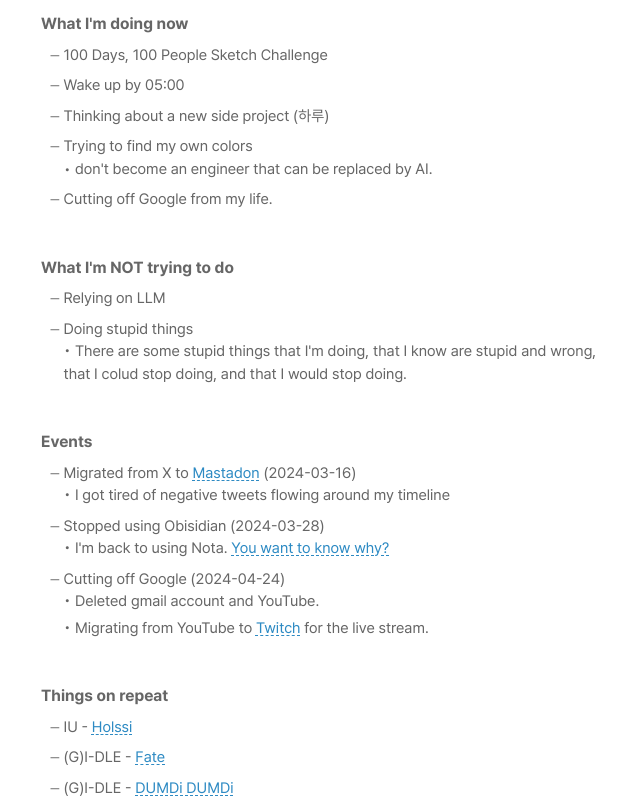
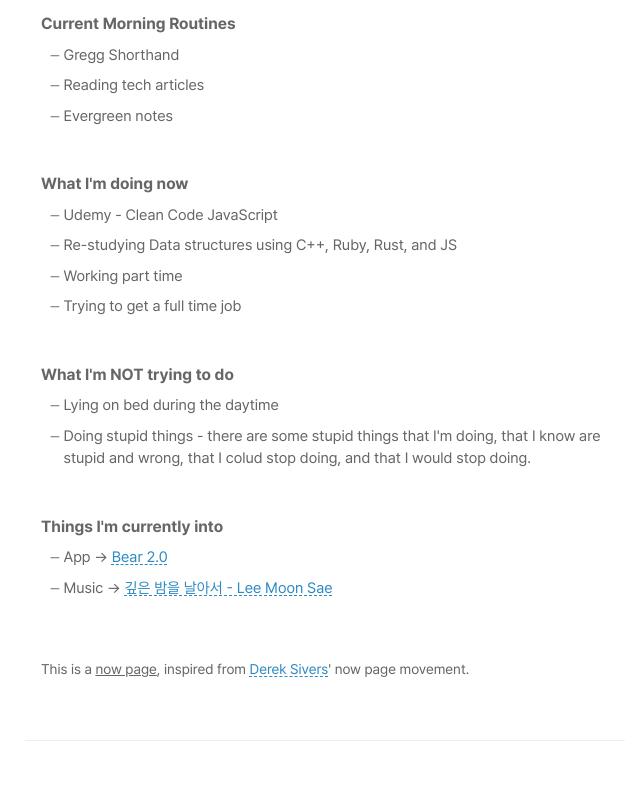
Before and after one commit to raselshikdar/blog.rasel.us.kg, a Next.js app: page /now in a window 1280 px wide. Shown: the part 240-1040 px from the top of the page, without its empty margins (315-955 px from the left). Built offline with nearby package versions, Linux system fonts and the light colour scheme.

Commit message:
about page updated

```diff
--- a/src/lib/metadata.tsx
+++ b/src/lib/metadata.tsx
@@ -164,11 +164,6 @@ export const metadata: Metadata = {
       handle: 'img9417',
       link: 'https://github.com/img9417',
     },
-    mastodon: {
-      name: 'Mastodon',
-      handle: 'img9417@mstdn.social',
-      link: 'https://elk.zone/mstdn.social/@img9417',
-    },
     instagram: {
       name: 'Instagram',
       handle: 'drawing_img9417',
--- a/src/pages/about/index.tsx
+++ b/src/pages/about/index.tsx
@@ -71,14 +71,6 @@ const About = () => {
             <h1 className={styles['header__title']}>{owner.name}</h1>
             <h3 className={styles['header__subtitle']}>{owner.role}</h3>
             <div className={styles['header__contact']}>
-              <a href="https://mstdn.social/@img9417" rel="noopener noreferrer">
-                <Image
-                  src={'/mastodon-logo.png'}
-                  width={22}
-                  height={22}
-                  alt="mastodon"
-                />
-              </a>
               <a
                 href={contacts.github.link}
                 rel="noopener noreferrer"
@@ -98,8 +90,6 @@ const About = () => {
               >
                 <Image src={'/email.png'} width={20} height={20} alt="github" />
               </a>
-
-              {/* <a href={`mailto:${owner.email}`}>{owner.email}</a> */}
             </div>
           </div>
         </header>
--- a/src/pages/now/index.tsx
+++ b/src/pages/now/index.tsx
@@ -34,27 +34,30 @@ const Now = () => {
           <h1 className={styles.title}>now</h1>
           <div className={styles.date}>
             <span>published ー 2024-03-18, from KY.</span>
-            <span>updated ー 2024-04-24, from KY.</span>
+            <span>updated ー 2024-06-06, from KY.</span>
           </div>
         </div>
         <main className={styles.main}>
           <div className={styles.section}>
             <div className={styles.title}>
+              <strong>Current Morning Routines</strong>
+            </div>
+            <ul className={styles.list}>
+              <li>Gregg Shorthand</li>
+              <li>Reading tech articles</li>
+              <li>Evergreen notes</li>
+            </ul>
+          </div>
+
+          <div className={styles.section}>
+            <div className={styles.title}>
               <strong>What I'm doing now</strong>
             </div>
             <ul className={styles.list}>
-              <li>100 Days, 100 People Sketch Challenge</li>
-              <li>Wake up by 05:00</li>
-              <li>Thinking about a new side project (하루)</li>
-              <li>
-                Trying to find my own colors
-                <ul>
-                  <li>
-                    • don't become an engineer that can be replaced by AI.
-                  </li>
-                </ul>
-              </li>
-              <li>Cutting off Google from my life.</li>
+              <li>Udemy - Clean Code JavaScript</li>
+              <li>Re-studying Data structures using C++, Ruby, Rust, and JS</li>
+              <li>Working part time</li>
+              <li>Trying to get a full time job</li>
             </ul>
           </div>
 
@@ -63,79 +66,27 @@ const Now = () => {
               <strong>What I'm NOT trying to do</strong>
             </div>
             <ul className={styles.list}>
-              <li>Relying on LLM</li>
+              <li>Lying on bed during the daytime</li>
               <li>
-                Doing stupid things
-                <ul>
-                  <li>
-                    • There are some stupid things that I'm doing, that I know
-                    are stupid and wrong, that I colud stop doing, and that I
-                    would stop doing.
-                  </li>
-                </ul>
+                Doing stupid things - there are some stupid things that I'm
+                doing, that I know are stupid and wrong, that I colud stop
+                doing, and that I would stop doing.
               </li>
             </ul>
           </div>
 
           <div className={styles.section}>
             <div className={styles.title}>
-              <strong>Events</strong>
+              <strong>Things I'm currently into</strong>
             </div>
             <ul className={styles.list}>
               <li>
-                Migrated from X to{' '}
-                <a href="https://elk.zone/mstdn.social/@img9417">Mastadon</a>{' '}
-                (2024-03-16)
-                <ul>
-                  <li>
-                    • I got tired of negative tweets flowing around my timeline
-                  </li>
-                </ul>
+                App → <a href="https://bear.app/">Bear 2.0</a>
               </li>
               <li>
-                Stopped using Obisidian (2024-03-28)
-                <ul>
-                  <li>
-                    • I'm back to using Nota.{' '}
-                    <a href="./post/2403280523">You want to know why?</a>
-                  </li>
-                </ul>
-              </li>
-              <li>
-                Cutting off Google (2024-04-24)
-                <ul>
-                  <li>• Deleted gmail account and YouTube.</li>
-                  <li>
-                    • Migrating from YouTube to{' '}
-                    <a href="http://twitch.tv/img9417">Twitch</a> for the live
-                    stream.
-                  </li>
-                </ul>
-              </li>
-            </ul>
-          </div>
-
-          <div className={styles.section}>
-            <div className={styles.title}>
-              <strong>Things on repeat</strong>
-            </div>
-            <ul className={styles.list}>
-              <li>
-                IU -{' '}
-                <a href="https://open.spotify.com/track/0UTtK6hregIBOsefavRI26?si=899d64b9cced4ee9">
-                  Holssi
-                </a>
-              </li>
-              <li>
-                (G)I-DLE -{' '}
-                <a href="https://open.spotify.com/track/2vNPGH1x5ZwxTjlvzLCyc2?si=717e5dfe78b64940">
-                  Fate
-                </a>
-              </li>
-              <li>
-                (G)I-DLE -{' '}
-                <a href="https://open.spotify.com/track/2fJ70dRX7J4jiVxKUQQp7C?si=baa6c4a0a8c74de7">
-                  DUMDi DUMDi
+                Music →{' '}
+                <a href="https://open.spotify.com/track/5vVL45nncczKCWS0uIQpzN?si=4467e3d72a2e4db9">
+                  깊은 밤을 날아서 - Lee Moon Sae
                 </a>
               </li>
             </ul>
```
